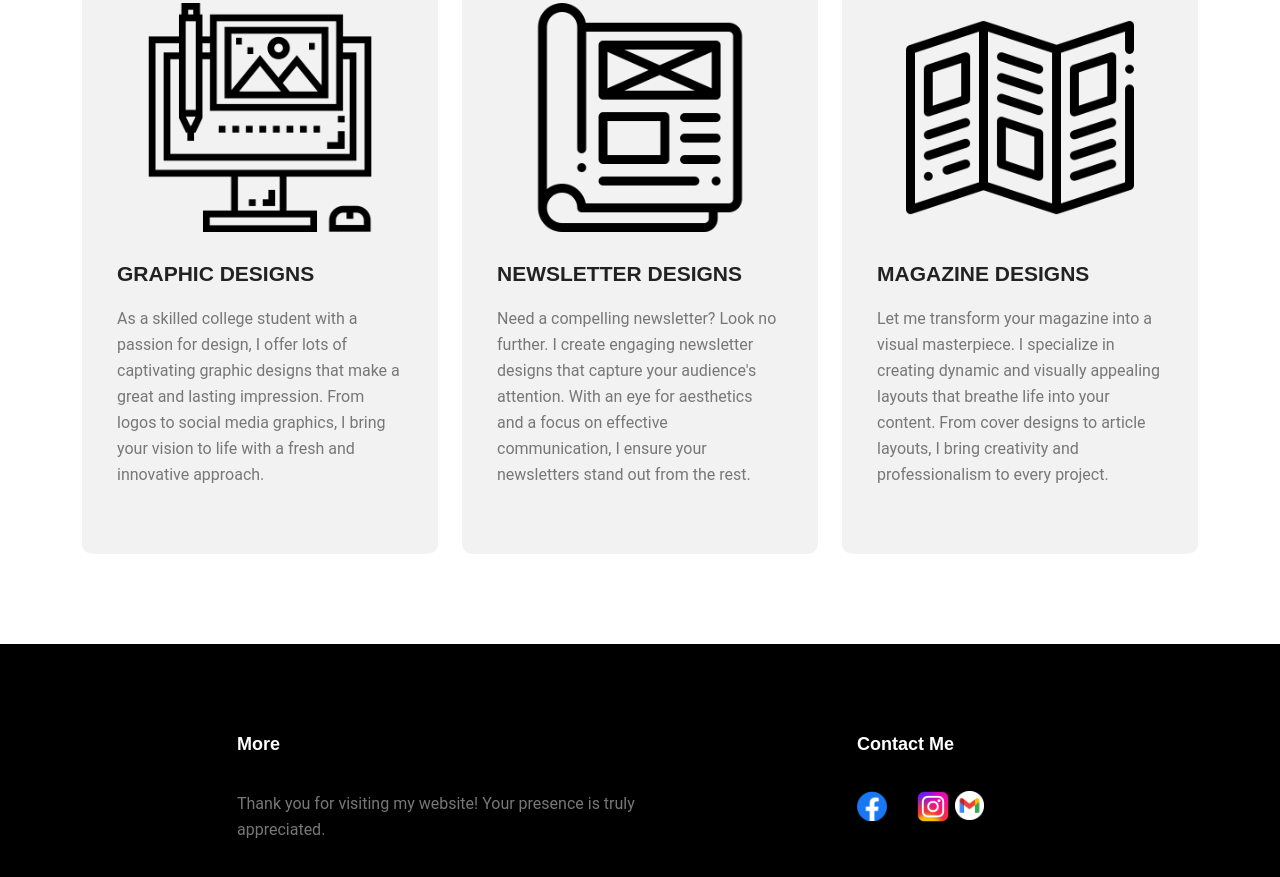
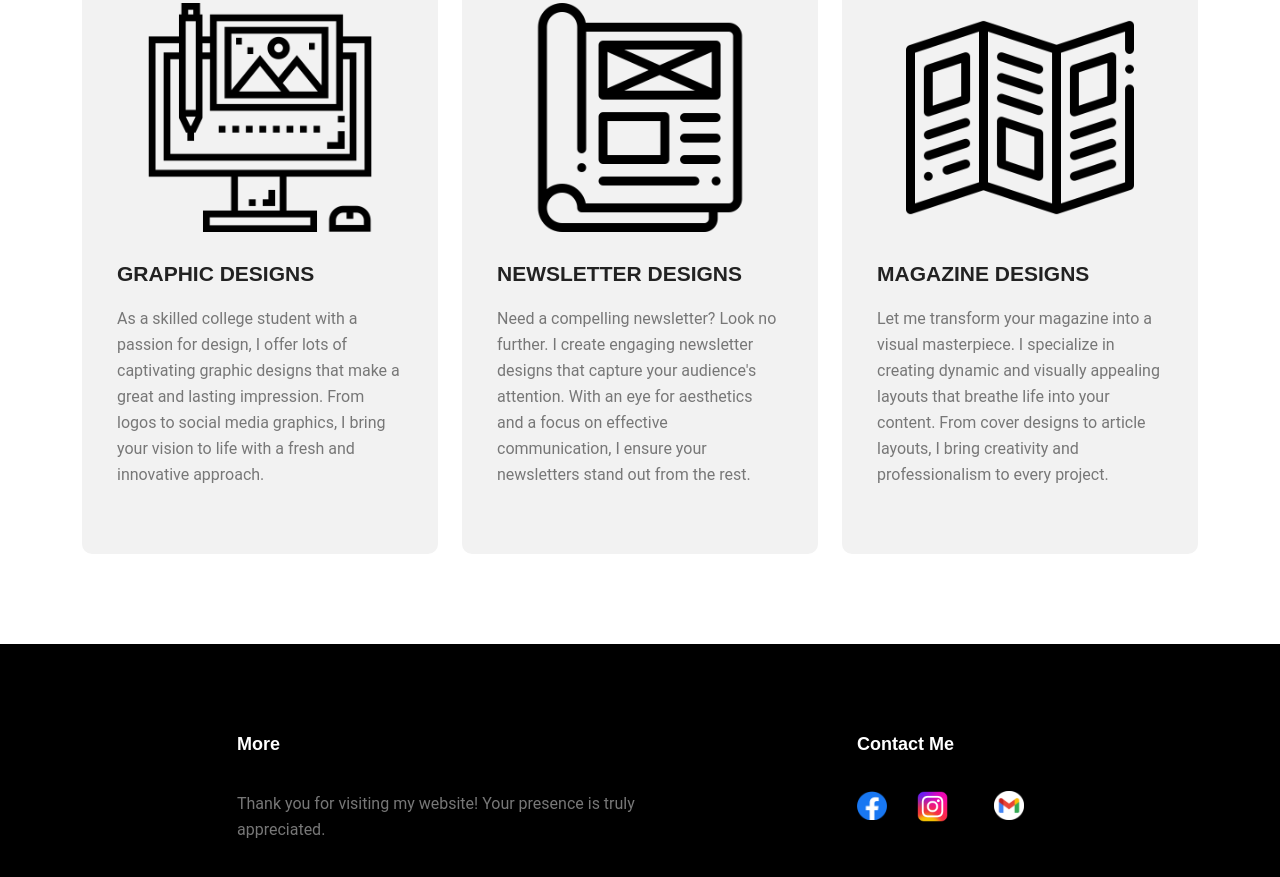
Before and after one commit to Kealyyy/CRB.CV, a plain HTML site: page index.html in a window 1280 px wide. Shown: the part 2522-3399 px from the top of the page. Drawn offline with nearby package versions, Linux system fonts and the light colour scheme.

Commit message:
Update index.html

```diff
--- a/index.html
+++ b/index.html
@@ -159,7 +159,7 @@
         					<div class="social_list">
         						<a href="https://web.facebook.com/ClintBuctuan21"><img src="pictures/fb.png" alt="" width="60%"></a>
         						<a href="https://www.instagram.com/lnct_reigns/"><img src="pictures/ins.png" alt="" width=180%"></a>
-        						<a href="gmail.com"><img src="pictures/gmail.png" alt="" width="30%" style="margin-left: 10px;"></a>
+        						<a href="gmail.com"><img src="pictures/gmail.png" alt="" width="30%" style="margin-left: 50px;"></a>
         					</div>
         				</div>
         			</div>
```
